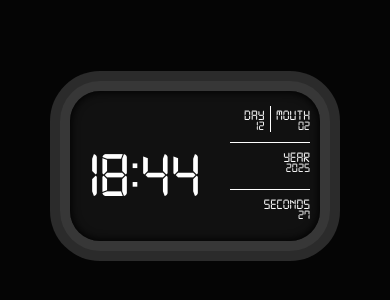
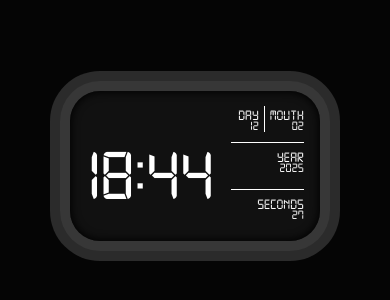
Before and after one commit to ViniMPDS11/digitalclock, a plain HTML site: page index.html in a window 390 px wide. Shown: the part 256-556 px from the top of the page. Drawn offline with Linux system fonts and the light colour scheme.

Commit message:
Ajustes 5

```diff
--- a/responsive.css
+++ b/responsive.css
@@ -20,24 +20,23 @@
     }
 
     .hoursText {
-        font-size: 6rem;
+        font-size: 6.8rem;
     }
 
     .displayText {
         font-size: 1rem;
-        line-height: unset;
-
-    }
+        line-height: unset;    }
 
     .displayContentText {
         font-size: 1rem;
     }
 
     .hoursContainer {
-        width: 60%;
+        width: 55%;
     }
     .dateDisplay {
-        width: 40%;
+        width: 30%;
+        padding: 15px 10px 15px 5px;
     }
 }
 
@@ -49,7 +48,7 @@
 }
 
     .hoursText {
-        font-size: 4rem;
+        font-size: 4.5rem;
     }
     .displayText {
         font-size: 0.9rem;
@@ -61,13 +60,13 @@
     }
 
     .dateDisplay {
-        padding: 15px 10px;
+        padding: 15px 10px 15px 5px;
     }
 
     .hoursContainer {
         width: 60%;
     }
     .dateDisplay {
-        width: 40%;
+        width: 35%;
     }
 }
--- a/style.css
+++ b/style.css
@@ -53,7 +53,7 @@ html, body, p, h1 {
     display: flex;
     justify-content: center;
     width: 30%;
-    padding: 30px 20px;
+    padding: 30px 20px 30px 10px;
     flex-direction: column;
     height: 100%;
     color: white;
```
